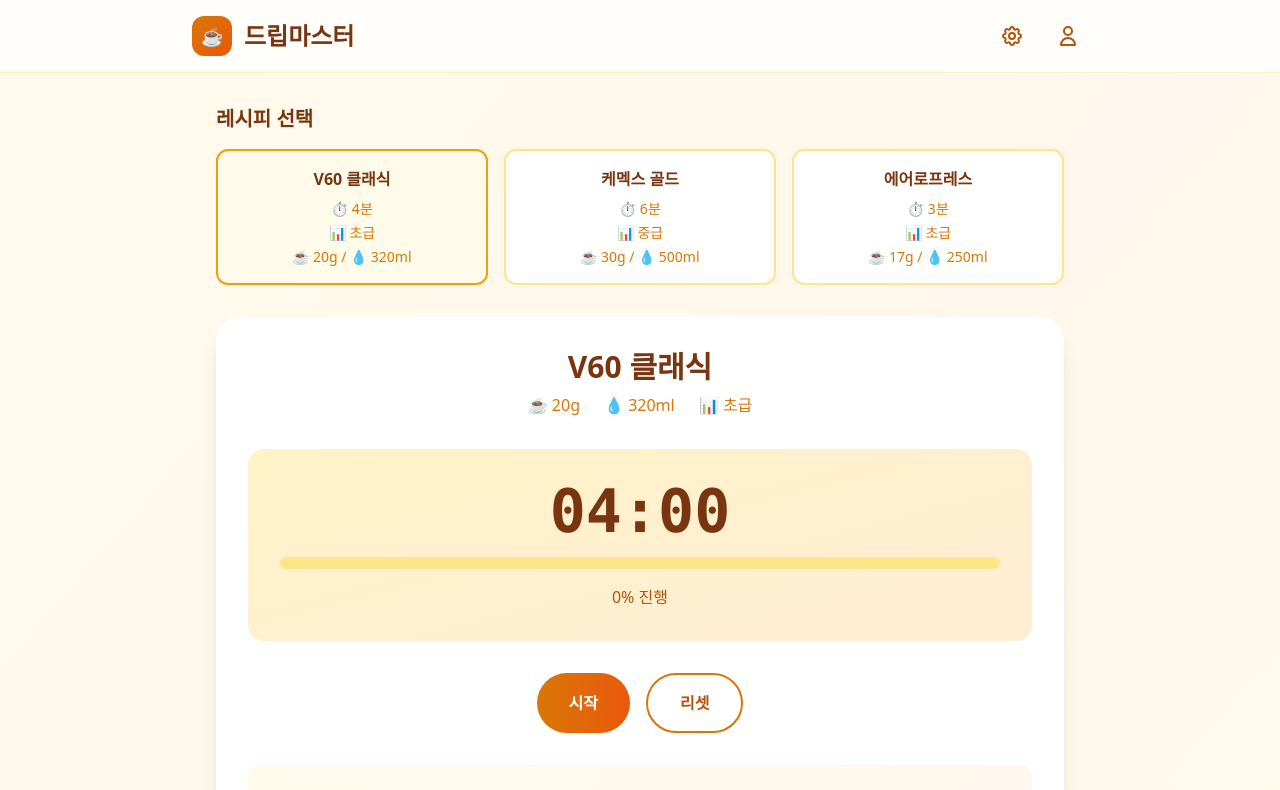
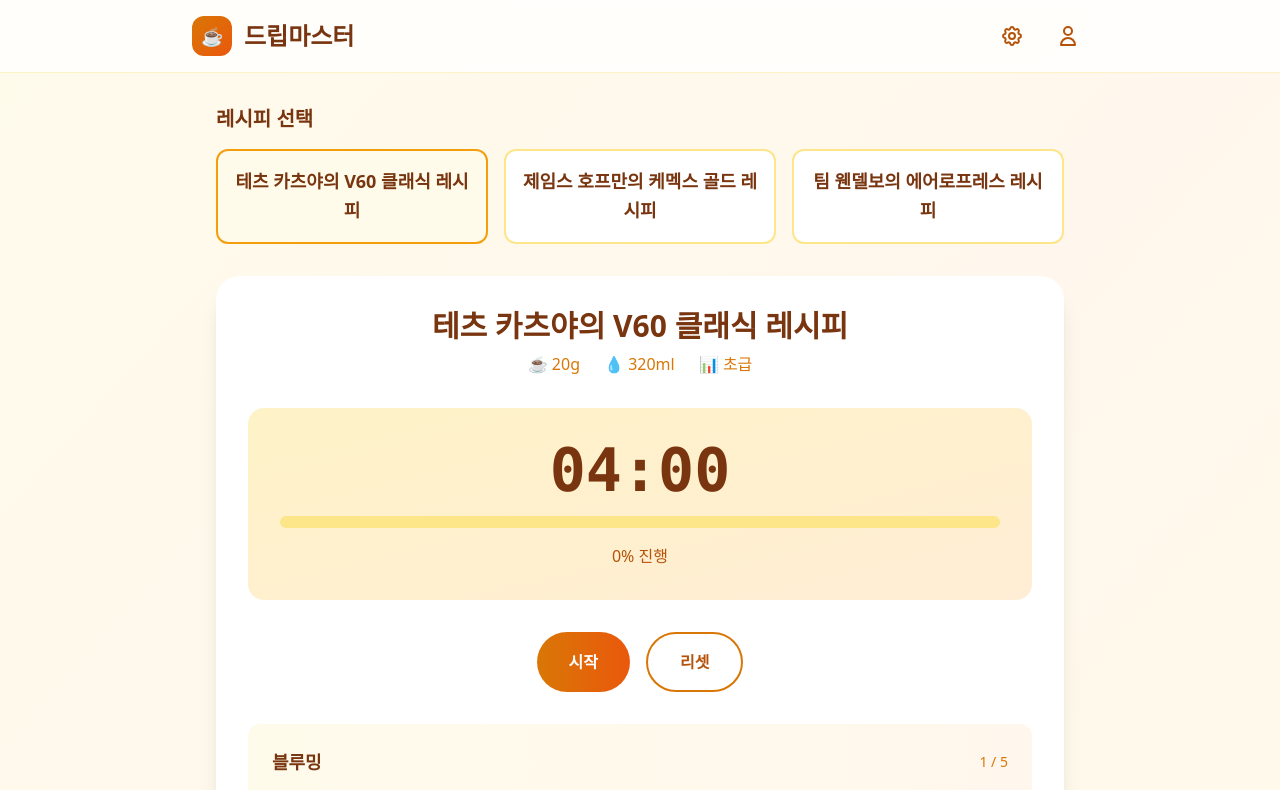
Before and after one commit to minseok1109/coffimer, a Next.js app: page / in a window 1280 px wide. Shown: the top 790 px of the page. Built offline with nearby package versions, Linux system fonts and the light colour scheme.

Commit message:
레시피 선택하는 부분을 제거해줘

```diff
--- a/app/page.tsx
+++ b/app/page.tsx
@@ -10,7 +10,7 @@ export default function Page() {
 
     const recipes = [
         {
-            name: 'V60 클래식',
+            name: '테츠 카츠야의 V60 클래식 레시피',
             totalTime: 240,
             difficulty: '초급',
             coffee: '20g',
@@ -49,7 +49,7 @@ export default function Page() {
             ],
         },
         {
-            name: '케멕스 골드',
+            name: '제임스 호프만의 케멕스 골드 레시피',
             totalTime: 360,
             difficulty: '중급',
             coffee: '30g',
@@ -88,7 +88,7 @@ export default function Page() {
             ],
         },
         {
-            name: '에어로프레스',
+            name: '팀 웬델보의 에어로프레스 레시피',
             totalTime: 180,
             difficulty: '초급',
             coffee: '17g',
@@ -269,23 +269,11 @@ export default function Page() {
                                 data-oid="li63wfc"
                             >
                                 <h3
-                                    className="font-semibold text-amber-900 mb-2"
+                                    className="text-lg font-bold text-amber-900 text-center leading-relaxed"
                                     data-oid="h0esy8b"
                                 >
                                     {recipe.name}
                                 </h3>
-                                <div
-                                    className="text-sm text-amber-600 space-y-1"
-                                    data-oid="br8raa_"
-                                >
-                                    <div data-oid="uifpl_6">
-                                        ⏱ {Math.floor(recipe.totalTime / 60)}분
-                                    </div>
-                                    <div data-oid="djf01cg">📊 {recipe.difficulty}</div>
-                                    <div data-oid="9wabo7h">
-                                        ☕ {recipe.coffee} / 💧 {recipe.water}
-                                    </div>
-                                </div>
                             </button>
                         ))}
                     </div>
```
